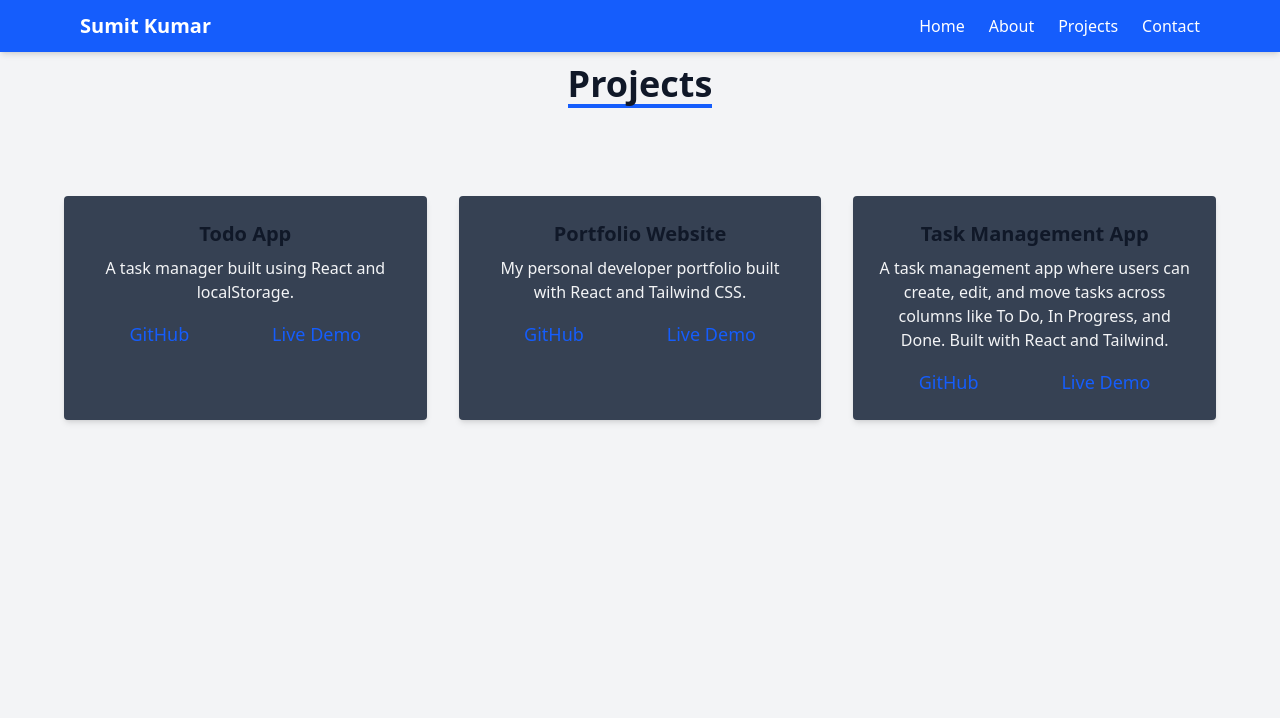
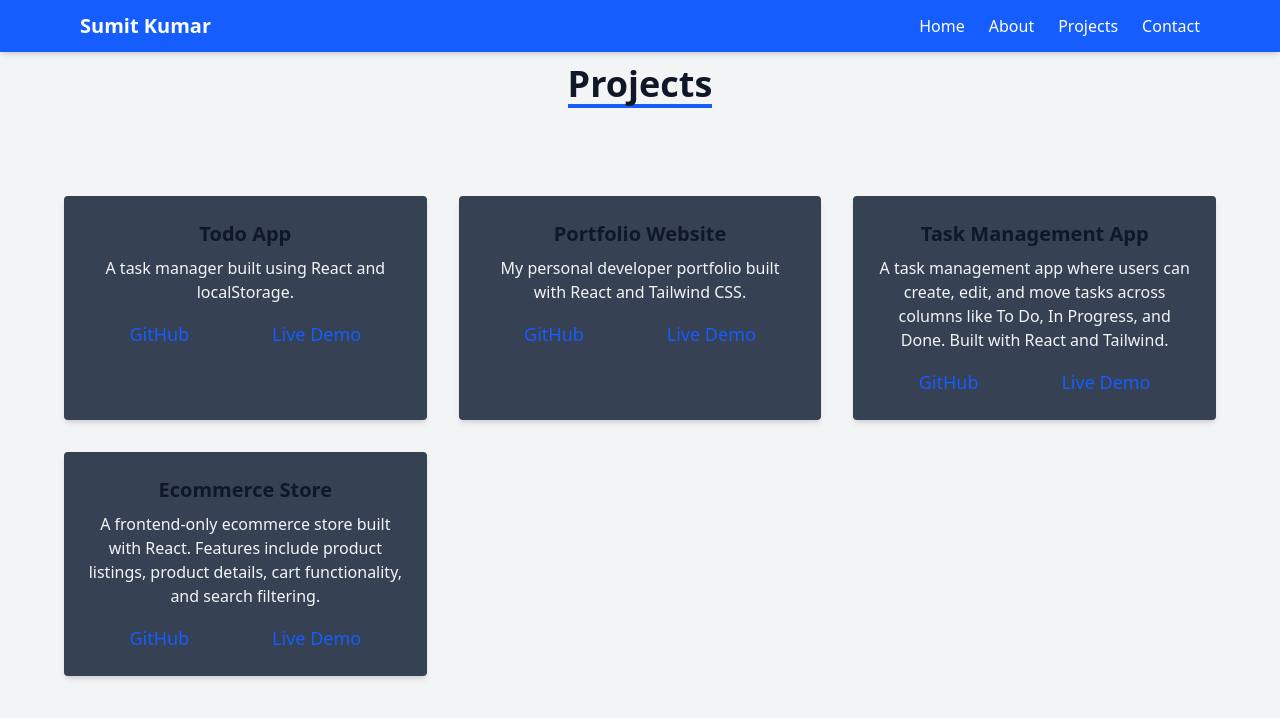
Before and after one commit to sumit320/my-portfolio-website, a React (Vite) app: page /projects in a window 1280 px wide. Shown: the top 718 px of the page. Built offline with nearby package versions, Linux system fonts and the light colour scheme.

Commit message:
added new project

```diff
--- a/src/Data/Projects.js
+++ b/src/Data/Projects.js
@@ -19,6 +19,13 @@ const projects = [
     link: "/projects",
     github: "https://github.com/sumit320/Task_Management",
   },
+  {
+    title: "Ecommerce Store",
+    description:
+      "A frontend-only ecommerce store built with React. Features include product listings, product details, cart functionality, and search filtering.",
+    link: "https://ecommerce-store-pearl-seven.vercel.app/",
+    github: "https://github.com/sumit320/Ecommerce-Store",
+  },
 ];
 
 export default projects;
```
